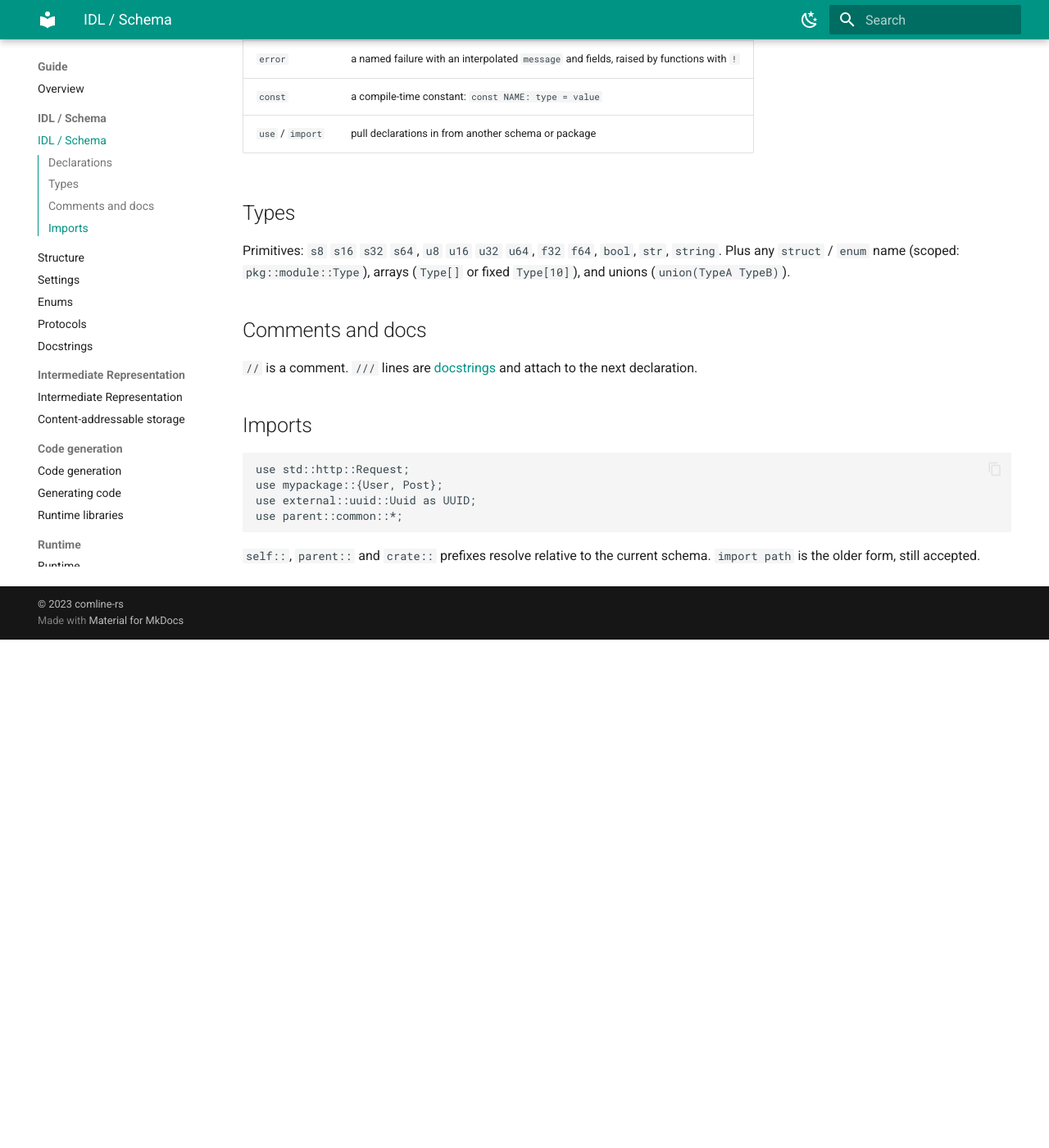
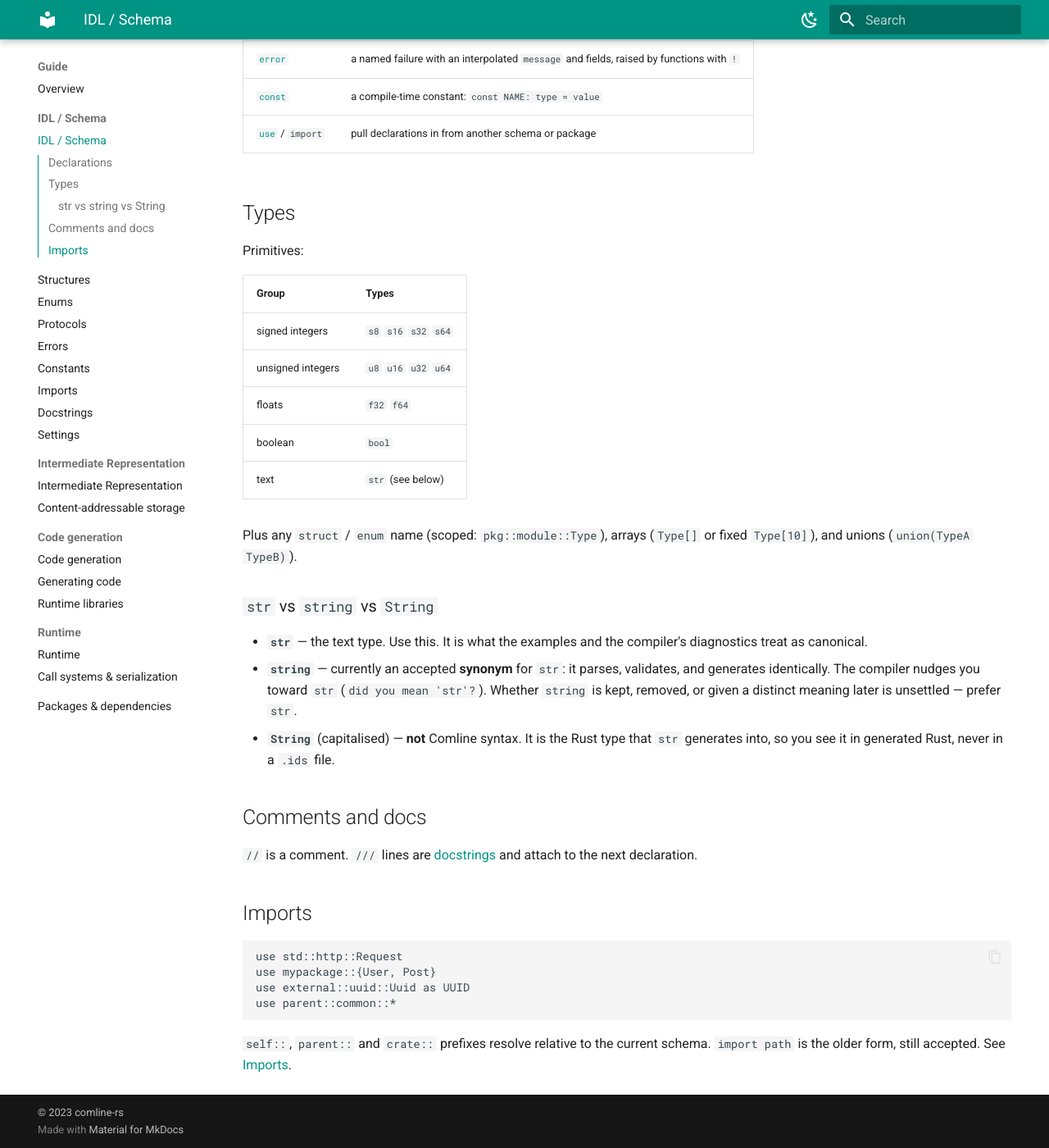
Before and after one commit to ComlineProject/docs, an MkDocs documentation site: the page built from docs/docs/guide/idl/index.md, in a window 1280 px wide and 1400 px high, scrolled down 968 px. Shown: the whole window at 82% size. Built offline with MkDocs 1.6.1 and Material for MkDocs 9.7.7, drawn with Linux system fonts in a browser that asks for light colours; the version menu is left out; before the commit the page ends 1748 px from its top, so only the background shows below that.

Commit message:
IDL: clarify str/string/String; add const, error, use pages
- guide/idl/index: str vs string vs String section — str is canonical,
  string is a synonym the compiler steers away from, String is generated-Rust
  only (confirmed against core: grammar has both keywords, but validator,
  IR lowering and rust codegen all treat 'str'|'string' identically)
- new pages: guide/idl/const, guide/idl/error, guide/idl/use — declaration
  forms from core/src/schema/idl/grammar.rs + core/core/examples/*.ids
- 'use' shown without trailing ';' to match the grammar and examples/
- nav: IDL section reordered, + Errors / Constants / Imports

Both builds --strict clean.

````diff
--- a/docs/docs/guide/idl/index.md
+++ b/docs/docs/guide/idl/index.md
@@ -36,15 +36,35 @@ A schema is a flat list of declarations, in any order:
 | [`struct`](structure.md) | a data shape — named, typed [fields](structure.md#fields) |
 | [`enum`](enum.md) | a closed set of named variants |
 | [`protocol`](protocol.md) | a set of callable [`function`s](protocol.md) |
-| `error` | a named failure with an interpolated `message` and fields, raised by functions with `!` |
-| `const` | a compile-time constant: `const NAME: type = value` |
-| `use` / `import` | pull declarations in from another schema or package |
+| [`error`](error.md) | a named failure with an interpolated `message` and fields, raised by functions with `!` |
+| [`const`](const.md) | a compile-time constant: `const NAME: type = value` |
+| [`use`](use.md) / `import` | pull declarations in from another schema or package |
 
 ## Types
 
-Primitives: `s8` `s16` `s32` `s64`, `u8` `u16` `u32` `u64`, `f32` `f64`, `bool`,
-`str`, `string`. Plus any `struct` / `enum` name (scoped: `pkg::module::Type`),
-arrays (`Type[]` or fixed `Type[10]`), and unions (`union(TypeA TypeB)`).
+Primitives:
+
+| Group | Types |
+|---|---|
+| signed integers | `s8` `s16` `s32` `s64` |
+| unsigned integers | `u8` `u16` `u32` `u64` |
+| floats | `f32` `f64` |
+| boolean | `bool` |
+| text | `str` (see below) |
+
+Plus any `struct` / `enum` name (scoped: `pkg::module::Type`), arrays (`Type[]`
+or fixed `Type[10]`), and unions (`union(TypeA TypeB)`).
+
+### `str` vs `string` vs `String`
+
+- **`str`** — the text type. Use this. It is what the examples and the
+  compiler's diagnostics treat as canonical.
+- **`string`** — currently an accepted **synonym** for `str`: it parses,
+  validates, and generates identically. The compiler nudges you toward `str`
+  (`did you mean 'str'?`). Whether `string` is kept, removed, or given a distinct
+  meaning later is unsettled — prefer `str`.
+- **`String`** (capitalised) — **not** Comline syntax. It is the Rust type that
+  `str` generates into, so you see it in generated Rust, never in a `.ids` file.
 
 ## Comments and docs
 
@@ -54,11 +74,11 @@ next declaration.
 ## Imports
 
 ```
-use std::http::Request;
-use mypackage::{User, Post};
-use external::uuid::Uuid as UUID;
-use parent::common::*;
+use std::http::Request
+use mypackage::{User, Post}
+use external::uuid::Uuid as UUID
+use parent::common::*
 ```
 
 `self::`, `parent::` and `crate::` prefixes resolve relative to the current
-schema. `import path` is the older form, still accepted.
+schema. `import path` is the older form, still accepted. See [Imports](use.md).
--- a/docs/mkdocs.yml
+++ b/docs/mkdocs.yml
@@ -7,11 +7,14 @@ nav:
     - Overview: 'guide/overview.md'
     - 'IDL / Schema':
       - 'guide/idl/index.md'
-      - Structure: 'guide/idl/structure.md'
-      - Settings: 'guide/idl/settings.md'
+      - Structures: 'guide/idl/structure.md'
       - Enums: 'guide/idl/enum.md'
       - Protocols: 'guide/idl/protocol.md'
+      - Errors: 'guide/idl/error.md'
+      - Constants: 'guide/idl/const.md'
+      - Imports: 'guide/idl/use.md'
       - Docstrings: 'guide/idl/docstrings.md'
+      - Settings: 'guide/idl/settings.md'
     - 'Intermediate Representation':
       - 'guide/ir/index.md'
       - Content-addressable storage: 'guide/ir/cas.md'
````
Also changed, not shown: docs/docs/guide/idl/const.md (added, +38 -0 lines), docs/docs/guide/idl/error.md (added, +39 -0 lines), docs/docs/guide/idl/structure.md (+5 -1 lines), docs/docs/guide/idl/use.md (added, +40 -0 lines).
